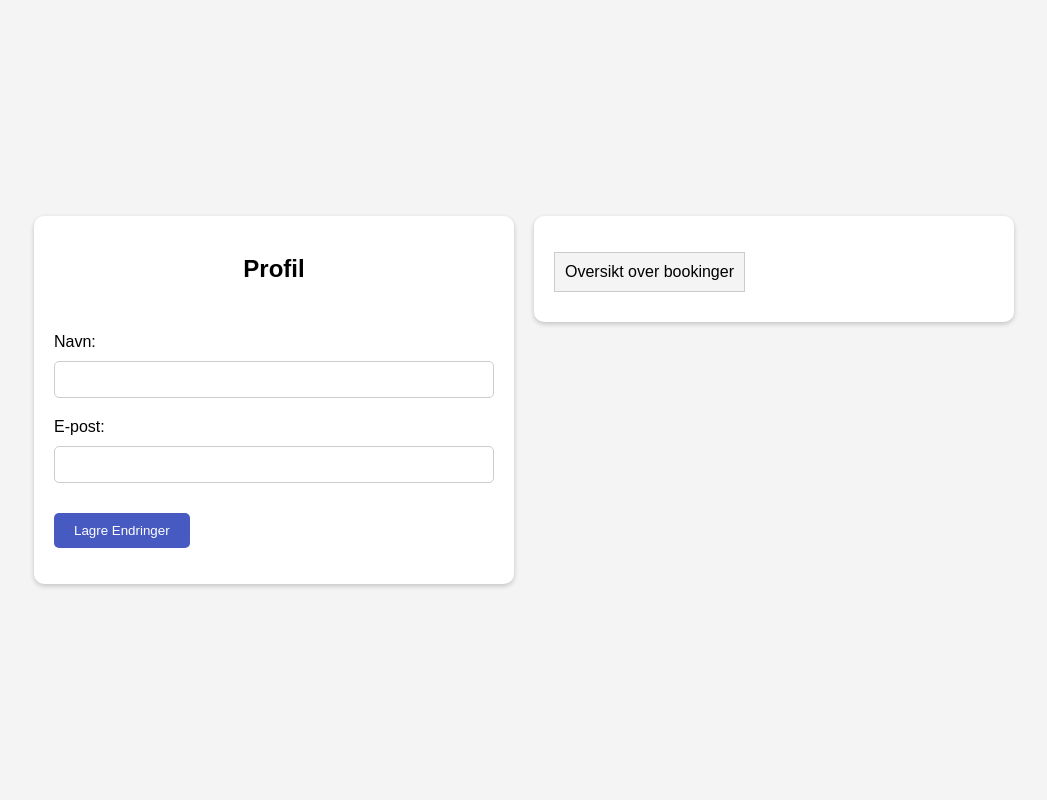
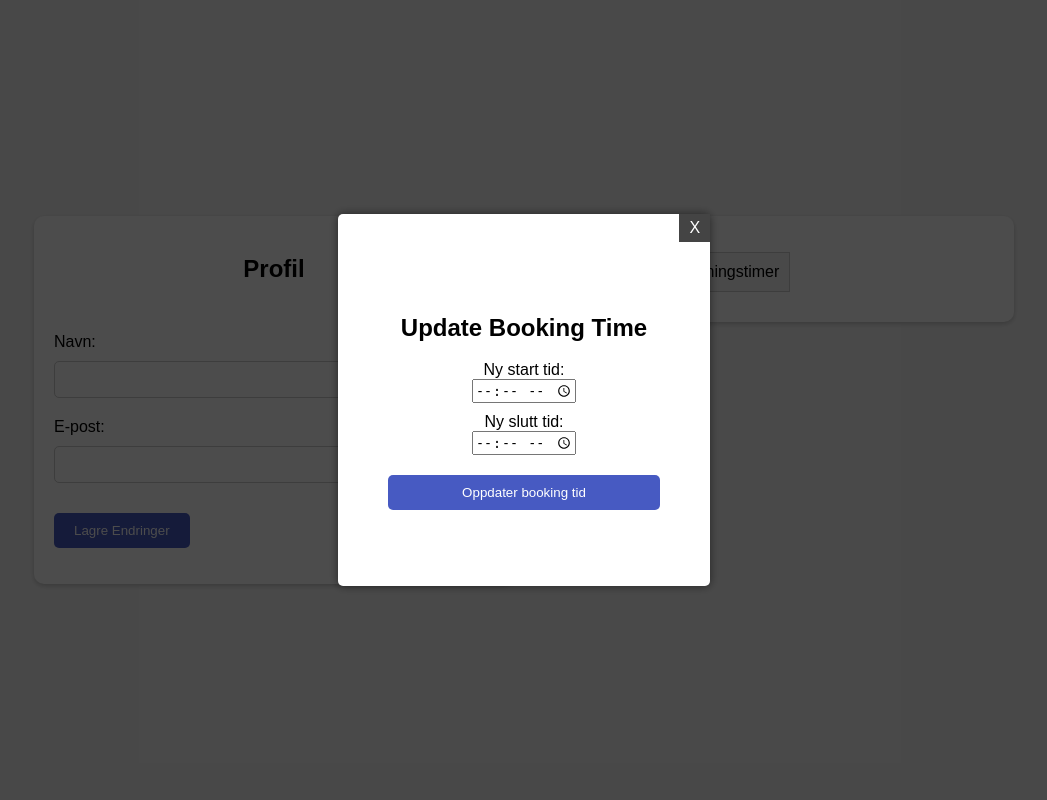
Before and after one commit to Edi-G/Bookingsystem-for-veiledningstid, a PHP site: page /views/profile.php in a window 1280 px wide. Shown: the whole page, without its empty margins (116-1163 px from the left). Run offline with PHP 8.4, Linux system fonts and the light colour scheme; the visitor is signed in with stand-in values (Sample User, id 1); tables that the repository leaves empty or names only in its code hold one stand-in row (values such as "Sample post"); data that the repository does not hold is empty.

Commit message:
Bedre funksjonalitet for profil siden

```diff
--- a/public/views/profile.php
+++ b/public/views/profile.php
@@ -4,20 +4,20 @@
 
 require_once __DIR__ . '/../../private/config/init.php';
 
-// Check if the user is logged in
+// Innloggings sjekk, hvis ikke omdiringeres det
 checkLoggedIn();
 
-// Get the current user's information based on the session
+// Hent brukrens info basert på sesjon
 $userInfo = $userInstance->getUserById($_SESSION['UserID']);
 
 // Initialiserer selectedCourses array
 $selectedCourses = [];
 
-// Process form submissions
+// Skjemabehandling
 if ($_SERVER['REQUEST_METHOD'] === 'POST') {
 
     if (isset($_POST['update_availability'])) {
-        // Process availability update
+        // Prosseserer tilgjengelighets oppdatering
         $day = filter_input(INPUT_POST, 'day');
         $startTime = filter_input(INPUT_POST, 'startTime');
         $endTime = filter_input(INPUT_POST, 'endTime');
@@ -34,10 +34,11 @@
         exit;
     }
 
-    // Check if the edit booking time form is submitted
+    // Handle the edit booking request
     if (isset($_POST['edit_booking'])) {
-        $bookingIdToEdit = $_POST['booking_id'];
-        $bookingDetails = $bookingInstance->getBookingById($bookingIdToEdit);
+        $_SESSION['bookingIdToEdit'] = $_POST['booking_id'];
+        header('Location: profile.php');
+        exit;
     }
 
     if (isset($_POST['update_booking_time'])) {
@@ -45,11 +46,10 @@
         $newStartTime = $_POST['newStartTime'];
         $newEndTime = $_POST['newEndTime'];
 
-        // Validate and format the date and time
+        // Validerer og formaterer dato og tidV
         $newStartTimeFormatted = date('Y-m-d H:i:s', strtotime($newStartTime));
         $newEndTimeFormatted = date('Y-m-d H:i:s', strtotime($newEndTime));
 
-        // Now use these formatted times in your update query
         if ($bookingInstance->updateBookingTime($bookingId, $newStartTimeFormatted, $newEndTimeFormatted)) {
             setFlashMessage("Booking time updated.");
         } else {
@@ -65,14 +65,14 @@
         $cancelSuccess = $bookingInstance->cancelBooking($bookingId);
 
         if ($cancelSuccess) {
-            // Set success message
+            // Suksess melding
             setFlashMessage("Booking cancelled.");
         } else {
-            // Set error message
+            // Error melding
             setFlashMessage("Error cancelling booking.");
         }
 
-        // Redirect to refresh the data on the page
+        // Omdirigerer Redirect to refresh the data on the page
         header('Location: profile.php');
         exit;
     }
@@ -86,28 +86,9 @@
 
         $updateResult = $userInstance->updateUser($_SESSION['UserID'], $name, $email, $experience, $specializations);
         $flashMessage = $updateResult ? "Profilinformasjon oppdatert. " : "Feil ved oppdatering av profilinformasjon. ";
-
-        // Etter alle oppdateringer, sett en flash melding og omdiriger
-        setFlashMessage("Profil oppdatert.");
-        header("Location: profile.php");
-        exit;
     }
 
-    // Bare hent kurs hvis brukeren er en hjelpelærer
-    if ($_SESSION['Role'] === 'hjelpelærer') {
-        $assistantTeacherId = $_SESSION['UserID'];
-
-        // Hent valgte kurs for hjelpelæreren
-        $stmt = $connection->prepare("SELECT CourseID FROM assistantteachercourses WHERE AssistantTeacherID = ?");
-        $stmt->bind_param("i", $assistantTeacherId);
-        $stmt->execute();
-        $result = $stmt->get_result();
-        while ($row = $result->fetch_assoc()) {
-            $selectedCourses[] = $row['CourseID'];
-        }
-        $stmt->close();
-    }
-
+    if (isset($_POST['course'])) {
         // Oppdater kursene hvis en hjelpelærer og de valgte kursene har blitt sendt inn
         if ($_SESSION['Role'] === 'hjelpelærer') {
             $assistantTeacherId = $_SESSION['UserID'];
@@ -141,6 +122,33 @@
                 setFlashMessage("An error occurred while updating courses.");
             }
         }
+    }
+    // Etter alle oppdateringer, sett en flash melding og omdiriger
+    setFlashMessage("Profil oppdatert.");
+    header("Location: profile.php");
+    exit;
+}
+
+// Retrieve booking details for the overlay form if a booking edit was requested
+if (isset($_SESSION['bookingIdToEdit'])) {
+    $bookingIdToEdit = $_SESSION['bookingIdToEdit'];
+    $bookingDetails = $bookingInstance->getBookingById($bookingIdToEdit);
+    unset($_SESSION['bookingIdToEdit']); // Clear the session variable
+}
+
+// Bare hent kurs hvis brukeren er en hjelpelærer
+if ($_SESSION['Role'] === 'hjelpelærer') {
+    $assistantTeacherId = $_SESSION['UserID'];
+
+    // Hent valgte kurs for hjelpelæreren
+    $stmt = $connection->prepare("SELECT CourseID FROM assistantteachercourses WHERE AssistantTeacherID = ?");
+    $stmt->bind_param("i", $assistantTeacherId);
+    $stmt->execute();
+    $result = $stmt->get_result();
+    while ($row = $result->fetch_assoc()) {
+        $selectedCourses[] = $row['CourseID'];
+    }
+    $stmt->close();
 }
 
 // Henter tilleggsinformasjon avhengig av rollen
@@ -197,7 +205,7 @@
                             <?php foreach ($allCourses as $course) : ?>
                                 <li>
                                     <label>
-                                        <input type="checkbox" value="<?php echo htmlspecialchars($course['CourseID']); ?>" name="course[]" />
+                                        <input type="checkbox" value="<?php echo htmlspecialchars($course['CourseID']); ?>" name="course[]" <?php echo in_array($course['CourseID'], $selectedCourses) ? 'checked' : ''; ?> />
                                         <?php echo htmlspecialchars($course['CourseName']); ?>
                                     </label>
                                 </li>
@@ -216,7 +224,7 @@
                 <?php if ($_SESSION['Role'] === 'hjelpelærer') : ?>
                     <li class="tab-link current" data-tab="tab-availability">Oppdater tilgjengelighet</li>
                 <?php endif; ?>
-                <li class="tab-link" data-tab="tab-bookings">Oversikt over bookinger</li>
+                <li class="tab-link" data-tab="tab-bookings">Oversikt over veiledningstimer</li>
             </ul>
 
             <?php if ($_SESSION['Role'] === 'hjelpelærer') : ?>
@@ -260,14 +268,16 @@
                                     <!-- Cancel Booking Button -->
                                     <form method="post" action="profile.php" style="margin: 0;">
                                         <input type="hidden" name="booking_id" value="<?php echo $booking['BookingID']; ?>">
-                                        <input type="submit" name="cancel_booking" value="Avbryt booking" style="width: auto; padding: 5px 10px;">
+                                        <input type="submit" name="cancel_booking" value="Avbryt veiledningstime" style="width: auto; padding: 5px 10px;">
                                     </form>
 
                                     <!-- Edit Booking Time Button -->
+                                    <?php if ($_SESSION['Role'] === 'hjelpelærer') : ?>
                                         <form method="post" action="profile.php" style="margin: 0;">
                                             <input type="hidden" name="booking_id" value="<?php echo $booking['BookingID']; ?>">
-                                        <input type="submit" name="edit_booking" value="Endre bookingtid" style="width: auto; padding: 5px 10px;">
+                                            <input type="submit" name="edit_booking" value="Endre tid" style="width: auto; padding: 5px 10px;">
                                         </form>
+                                    <?php endif; ?>
                                 </div>
                             </li>
                         <?php endforeach; ?>
```
Lines whose indentation alone changed are shown as unchanged.
